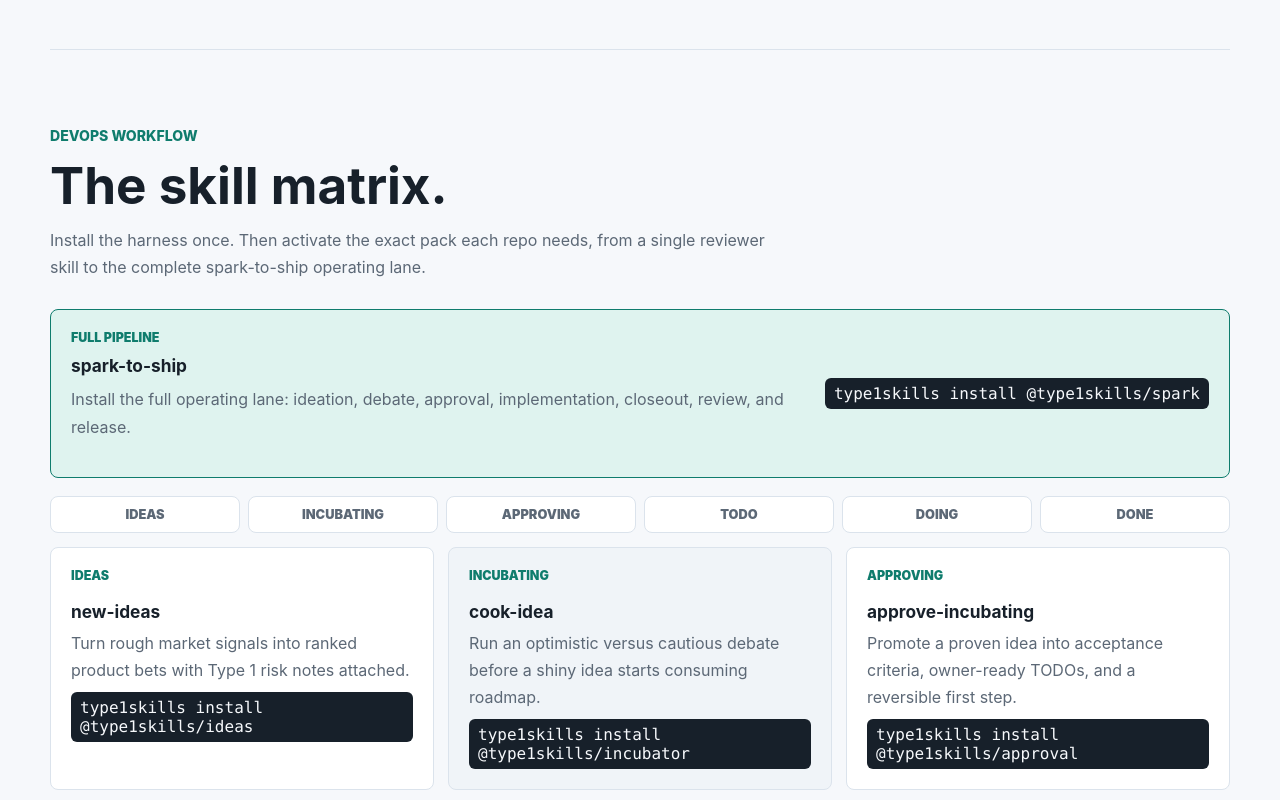
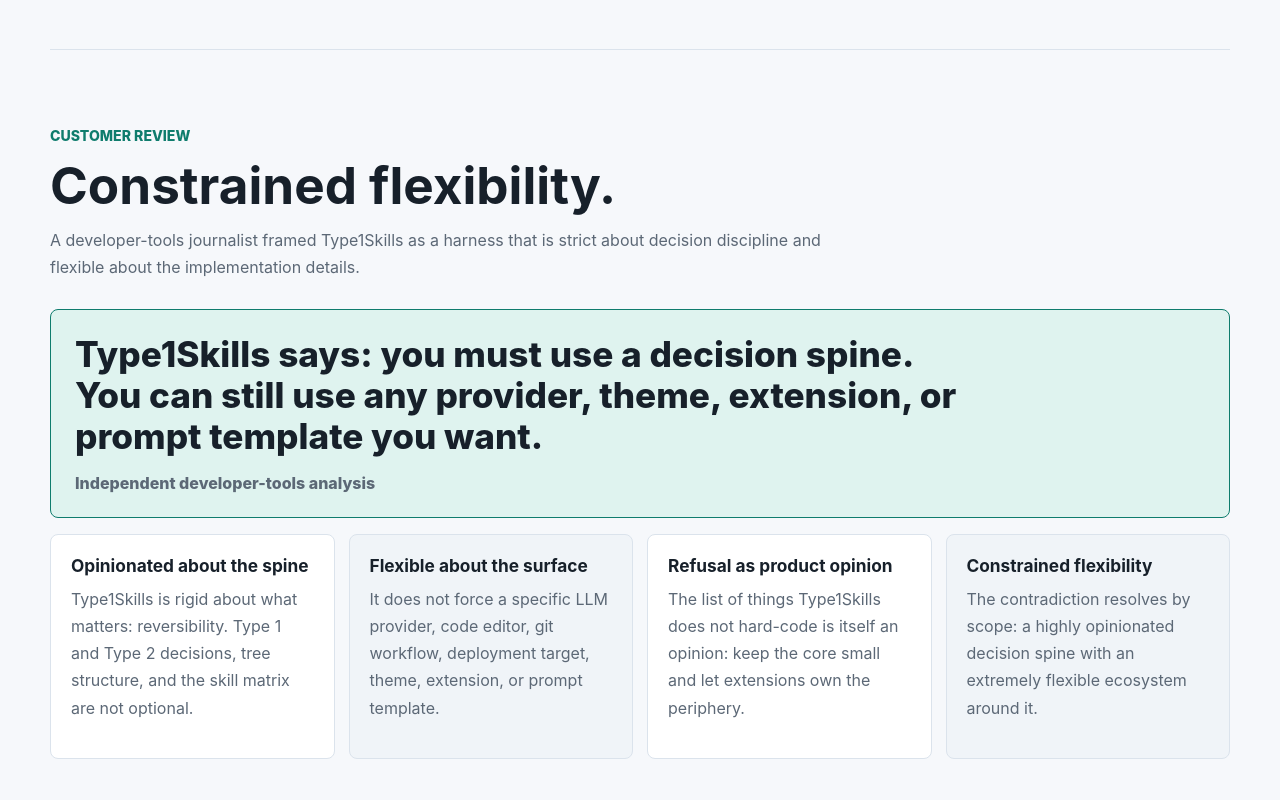
Before and after one commit to vibelibs/type1skills, a React (Vite) app: page / in a window 1280 px wide. Shown: the part 1320-2120 px from the top of the page. Built offline with nearby package versions, Linux system fonts and the light colour scheme.

Commit message:
add constrained flexibility review

```diff
--- a/src/App.tsx
+++ b/src/App.tsx
@@ -46,6 +46,11 @@
   name: string;
   description: string;
   command: string;
+}
+
+interface ReviewFragment {
+  title: string;
+  quote: string;
 }
 
 const navItems = [
@@ -192,6 +197,29 @@
   {
     title: 'Dynamic context',
     text: 'Extensions can inject, filter, retrieve with RAG, or attach long memory.',
+  },
+];
+
+const reviewFragments: ReviewFragment[] = [
+  {
+    title: 'Opinionated about the spine',
+    quote:
+      'Type1Skills is rigid about what matters: reversibility. Type 1 and Type 2 decisions, tree structure, and the skill matrix are not optional.',
+  },
+  {
+    title: 'Flexible about the surface',
+    quote:
+      'It does not force a specific LLM provider, code editor, git workflow, deployment target, theme, extension, or prompt template.',
+  },
+  {
+    title: 'Refusal as product opinion',
+    quote:
+      'The list of things Type1Skills does not hard-code is itself an opinion: keep the core small and let extensions own the periphery.',
+  },
+  {
+    title: 'Constrained flexibility',
+    quote:
+      'The contradiction resolves by scope: a highly opinionated decision spine with an extremely flexible ecosystem around it.',
   },
 ];
 
@@ -431,6 +459,32 @@
               when to move fast, when to ask for stronger evidence, and when to preserve a
               reversible path.
             </p>
+          </div>
+        </section>
+
+        <section className="section review-section" aria-labelledby="review-title">
+          <div className="section-heading">
+            <p className="eyebrow">Customer Review</p>
+            <h2 id="review-title">Constrained flexibility.</h2>
+            <p>
+              A developer-tools journalist framed Type1Skills as a harness that is strict about
+              decision discipline and flexible about the implementation details.
+            </p>
+          </div>
+          <figure className="review-pull">
+            <blockquote>
+              Type1Skills says: you must use a decision spine. You can still use any provider,
+              theme, extension, or prompt template you want.
+            </blockquote>
+            <figcaption>Independent developer-tools analysis</figcaption>
+          </figure>
+          <div className="review-grid">
+            {reviewFragments.map((item) => (
+              <article key={item.title}>
+                <h3>{item.title}</h3>
+                <p>{item.quote}</p>
+              </article>
+            ))}
           </div>
         </section>
 
--- a/src/styles.css
+++ b/src/styles.css
@@ -367,6 +367,47 @@
   background: var(--surface-strong);
 }
 
+.review-pull {
+  margin: 0 0 16px;
+  padding: 24px;
+  border: 1px solid var(--accent);
+  border-radius: 8px;
+  background: var(--accent-soft);
+}
+
+.review-pull blockquote {
+  margin: 0;
+  max-width: 900px;
+  color: var(--ink);
+  font-size: clamp(1.25rem, 3vw, 2.2rem);
+  font-weight: 800;
+  line-height: 1.16;
+}
+
+.review-pull figcaption {
+  margin-top: 16px;
+  color: var(--muted);
+  font-weight: 800;
+}
+
+.review-grid {
+  display: grid;
+  grid-template-columns: repeat(4, minmax(0, 1fr));
+  gap: 14px;
+}
+
+.review-grid article {
+  min-height: 100%;
+  padding: 20px;
+  border: 1px solid var(--line);
+  border-radius: 8px;
+  background: var(--surface);
+}
+
+.review-grid article:nth-child(2n) {
+  background: var(--surface-strong);
+}
+
 .command-strip {
   display: flex;
   flex-wrap: wrap;
@@ -705,6 +746,7 @@
   .feature-grid,
   .context-grid,
   .history-cards,
+  .review-grid,
   .skill-matrix-grid,
   .not-built-grid {
     grid-template-columns: repeat(2, minmax(0, 1fr));
@@ -748,6 +790,7 @@
   .context-grid,
   .history-cards,
   .key-grid,
+  .review-grid,
   .not-built-grid,
   .primitive-list,
   .skill-matrix-grid,
```
